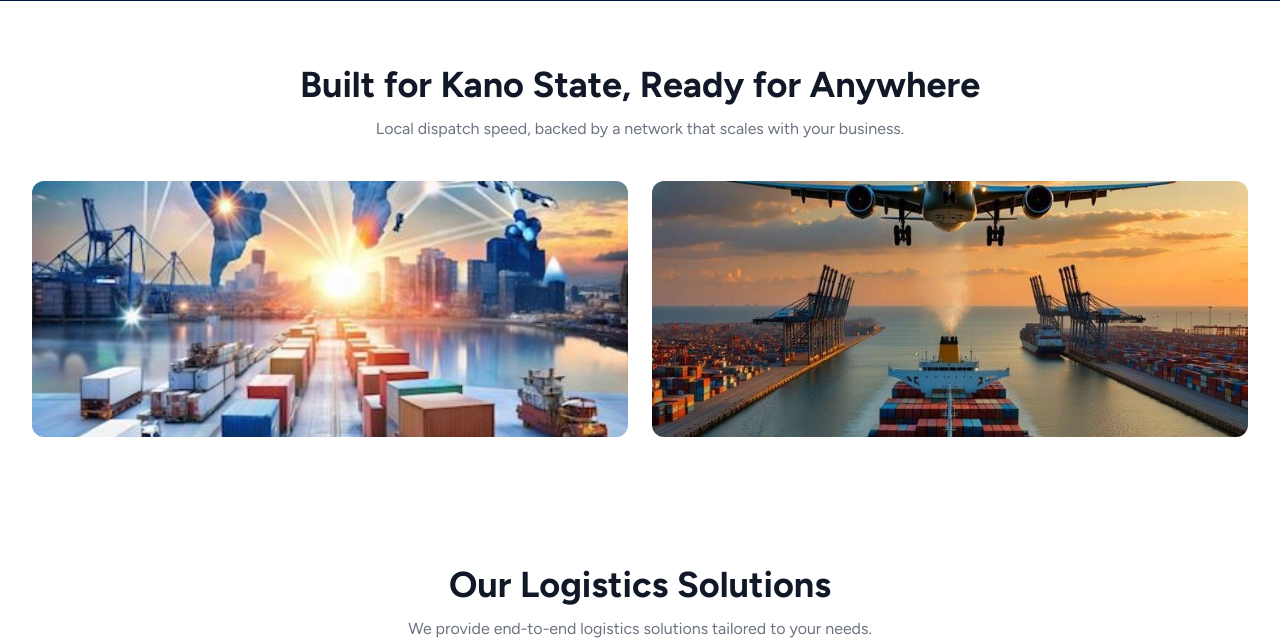
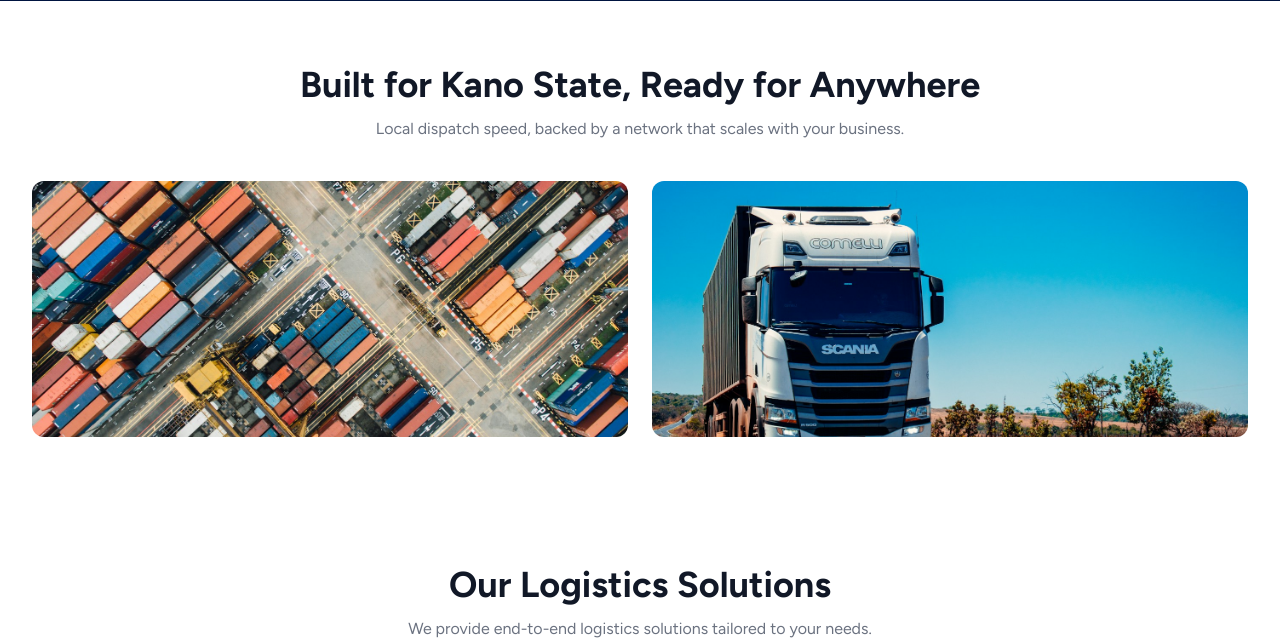
Before and after one commit to abdallahbalarabeyusuf-ux/PSCMLOGISTICS, a Laravel app: page / in a window 1280 px wide. Shown: the part 848-1490 px from the top of the page. Run offline with Laravel 12, Linux system fonts and the light colour scheme; style sheets or scripts are compiled from the project's sources.

Commit message:
Simplify homepage logistics imagery
Co-authored-by: Copilot <223556219+Copilot@users.noreply.github.com>

```diff
--- a/resources/views/pages/home.blade.php
+++ b/resources/views/pages/home.blade.php
@@ -58,10 +58,10 @@
         </div>
         <div class="mt-10 grid grid-cols-1 gap-6 sm:grid-cols-2">
             <div class="overflow-hidden rounded-xl">
-                <img src="{{ asset('images/network-map.jpg') }}" alt="PSCM logistics route network" class="h-64 w-full object-cover">
+                <img src="{{ asset('images/container-port.jpg') }}" alt="Aerial view of a container terminal" class="h-64 w-full object-cover">
             </div>
             <div class="overflow-hidden rounded-xl">
-                <img src="{{ asset('images/plane-cargo-ship.jpg') }}" alt="PSCM multi-modal logistics" class="h-64 w-full object-cover">
+                <img src="{{ asset('images/freight-truck.jpg') }}" alt="Freight truck transporting goods on a highway" class="h-64 w-full object-cover">
             </div>
         </div>
     </section>
```
Also changed, not shown: public/images/container-port.jpg (added), public/images/freight-truck.jpg (added), public/images/network-map.jpg (deleted), public/images/plane-cargo-ship.jpg (deleted).
